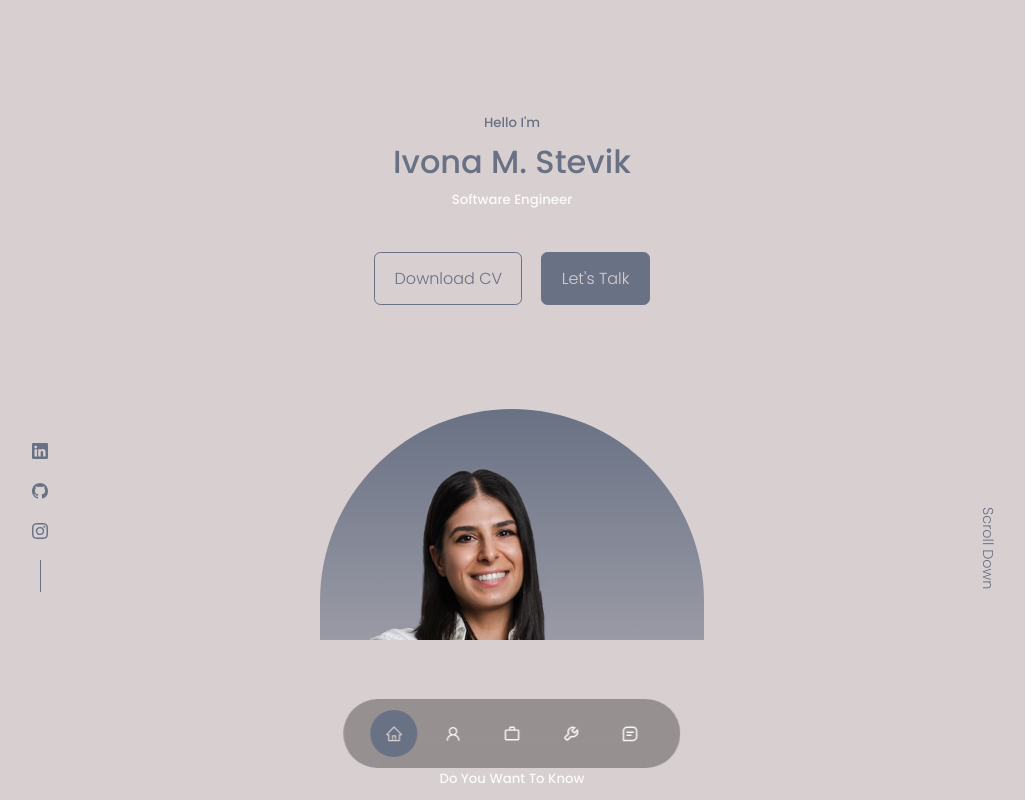
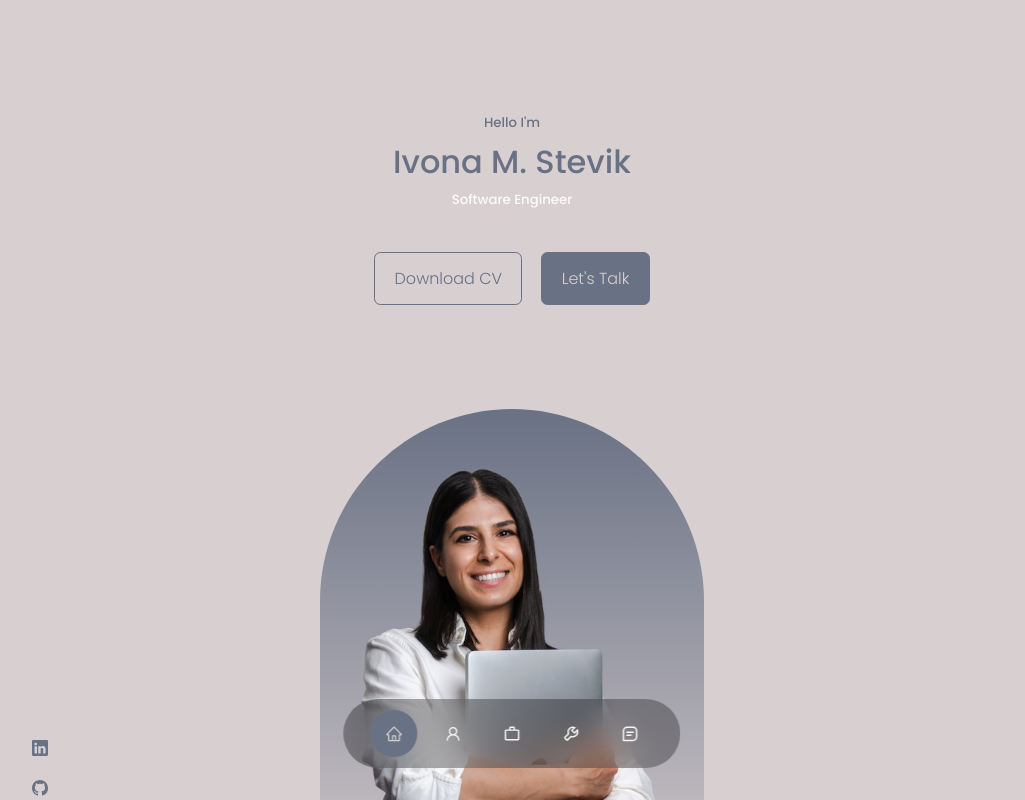
Before and after one commit to ivonamojsovska/react-porfolio, a React (Create React App) app: page / in a window 1280 px wide. Shown: the top 800 px of the page, without its empty margins (128-1153 px from the left). Built offline with nearby package versions, Linux system fonts and the light colour scheme.

Commit message:
height erased

```diff
--- a/src/components/header/Header.css
+++ b/src/components/header/Header.css
@@ -1,5 +1,5 @@
 header {
-  height: 80vh;
+  /* height: 80vh; */
   padding-top: 7rem;
   overflow: hidden;
 }
@@ -89,7 +89,7 @@ header {
 
 @media screen and (max-width: 1024px) {
   header {
-    height: 90vh;
+    /* height: 90vh; */
   }
 }
 
@@ -97,7 +97,7 @@ header {
 
 @media screen and (max-width: 600px) {
   header {
-    height: 100vh;
+    /* height: 100vh; */
   }
   .header__socials,
   .scroll__down {
```
